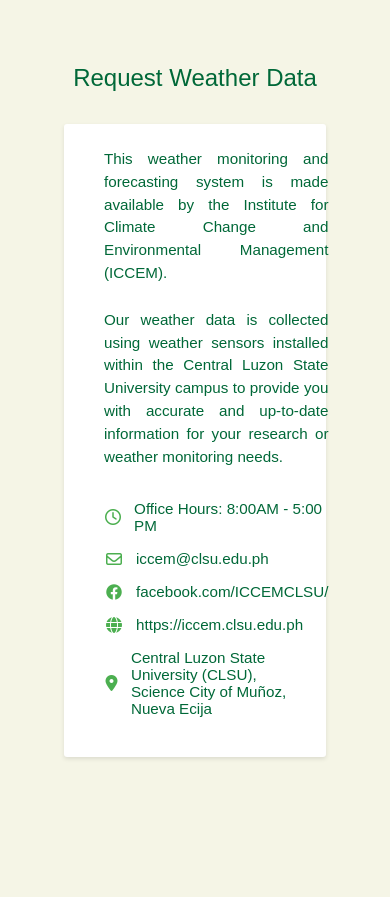
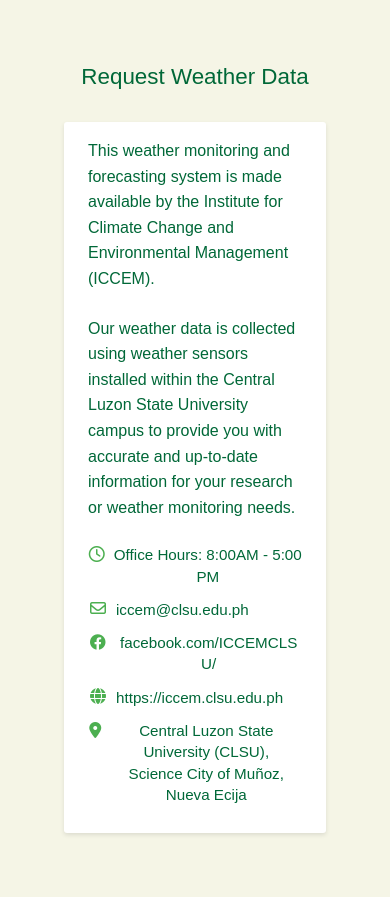
Before and after one commit to ClsuIccem/Weather-station, a Flask app: page /request in a window 390 px wide. Shown: the part 230-1127 px from the top of the page. Before the commit the page ends 989 px from the top, so only its background shows below. Run offline with Flask 3, Linux system fonts and the light colour scheme.

Commit message:
Update style.css

```diff
--- a/static/css/style.css
+++ b/static/css/style.css
@@ -609,35 +609,47 @@
 }
 @media (max-width: 480px) {
     .request-container {
-        padding: 1.5rem;
-        gap: 2rem;
+        padding: 1rem;
+        gap: 1.5rem;
+    }
+
+    .request-content h1 {
+        font-size: 1.4rem;
+        text-align: center;
+        padding: 0 0.5rem;
     }
 
     .info-text {
-        font-size: 0.95rem;
-        line-height: 1.5;
-        padding: 0 1rem;
-        text-align: justify;
+        font-size: 1rem;
+        padding: 0 0.5rem;
+        text-align: left;
+        max-width: 100%;
     }
 
     .contact-info {
-        margin-top: 2rem;
-        padding: 0 1rem;
+        margin-top: 1.5rem;
+        padding: 0 0.5rem;
+        box-sizing: border-box;
     }
 
     .contact-item {
         flex-direction: row;
-        align-items: center;
-        gap: 0.75rem;
+        align-items: flex-start;
+        gap: 0.5rem;
         font-size: 0.95rem;
-        text-align: left;
+        margin-bottom: 0.75rem;
+        word-break: break-word;
+        line-height: 1.4;
     }
 
     .contact-item i {
         font-size: 1rem;
+        margin-top: 0.1rem;
     }
 
-    .request-content h1 {
-        font-size: 1.5rem;
+    .card-box {
+        width: 100% !important;
+        box-sizing: border-box;
+        padding: 1rem;
     }
 }
```
